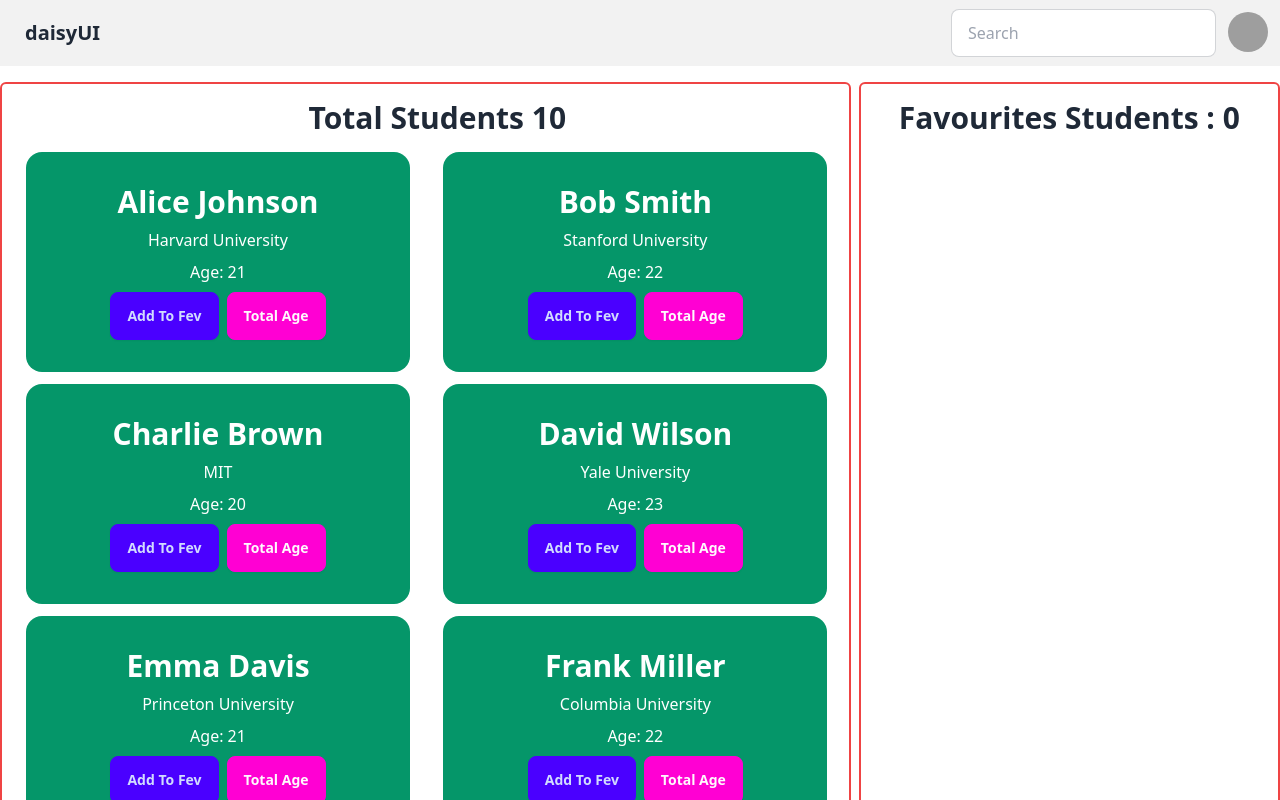
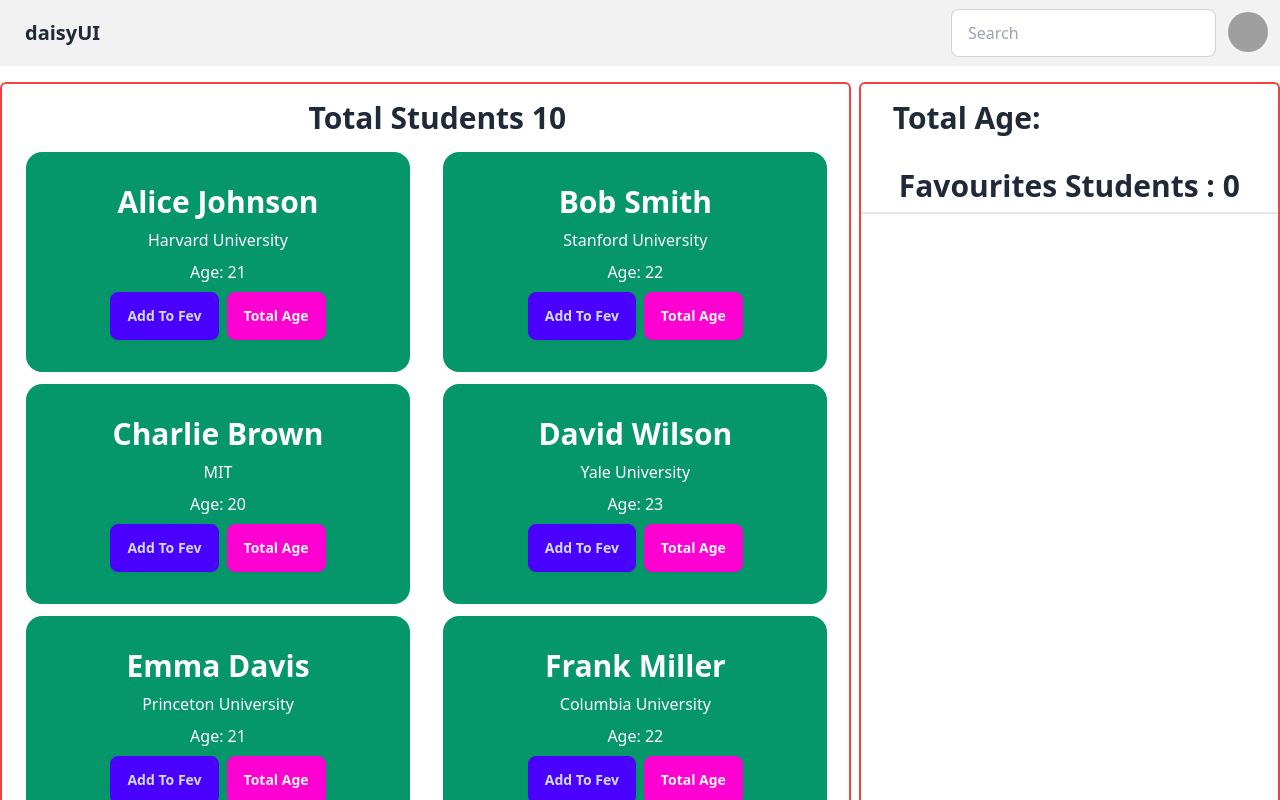
Before and after one commit to mh-shihan/react-core-concepts-recap, a React (Vite) app: page / in a window 1280 px wide. Shown: the top 800 px of the page. Built offline with nearby package versions, Linux system fonts and the light colour scheme; grey boxes are pictures that could not be loaded.

Commit message:
Made favourite students section

```diff
--- /dev/null
+++ b/src/components/fav/Fav.jsx
@@ -0,0 +1,13 @@
+const Fav = ({ fav = {} }) => {
+  const { name, student_id } = fav;
+  return (
+    <div className="card bg-base-100 w-96 shadow-xl">
+      <div className="card-body">
+        <p className="text-black">{name}</p>
+        <p className="text-black">Student ID: {student_id}</p>
+      </div>
+    </div>
+  );
+};
+
+export default Fav;
--- a/src/components/favourites/Favourites.jsx
+++ b/src/components/favourites/Favourites.jsx
@@ -1,9 +1,19 @@
+import Fav from "../fav/Fav";
+
 const Favourites = ({ fevStudents = [] }) => {
   return (
     <div>
-      <h1 className="text-3xl font-bold mt-4 text-center">
+      <div>
+        <h1 className="pl-8 text-3xl font-bold py-4">Total Age: </h1>
+      </div>
+      <h1 className="text-3xl font-bold mt-4 mb-4 text-center border-b-2 pb-2">
         Favourites Students : {fevStudents.length}
       </h1>
+      <div className="space-y-4 pl-4">
+        {fevStudents.map((fav, idx) => (
+          <Fav key={idx} fav={fav}></Fav>
+        ))}
+      </div>
     </div>
   );
 };
```
